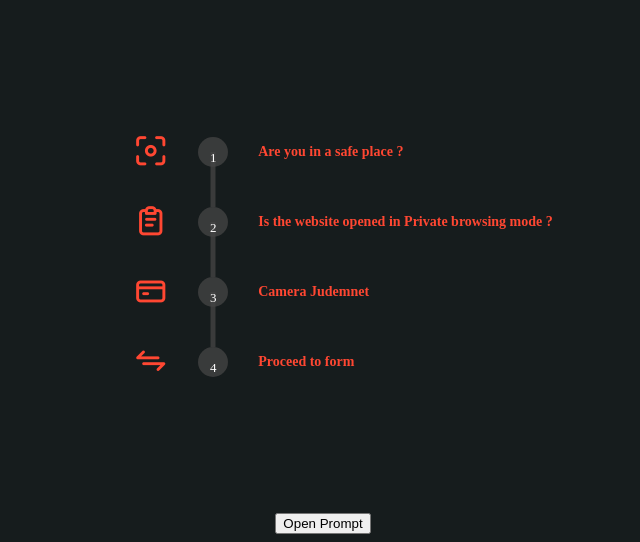
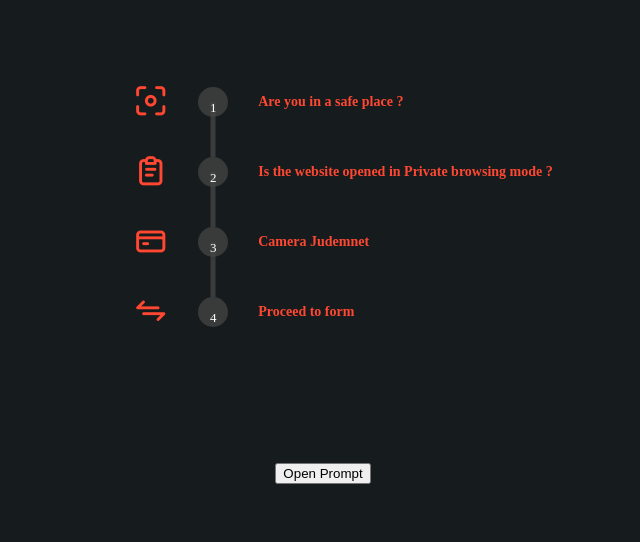
Before and after one commit to Ddhruv-IOT/form, a plain HTML site: page index.html in a window 1280 px wide. Shown: the part 258-800 px from the top of the page, without its empty margins (317-957 px from the left). Drawn offline with nearby package versions, Linux system fonts and the light colour scheme; some packages are replaced by stand-ins of ours; a script that the page names is missing; a web font is replaced by a local one.

Commit message:
updated margin and removed extra space

```diff
--- a/style.css
+++ b/style.css
@@ -198,6 +198,7 @@ iframe {
   /* width: 100%;
   height: 100vh;
   display: flex; */
+  margin-top: -50px!important;
   justify-content: center;
   align-items: center;
   font-family: pop;
```
